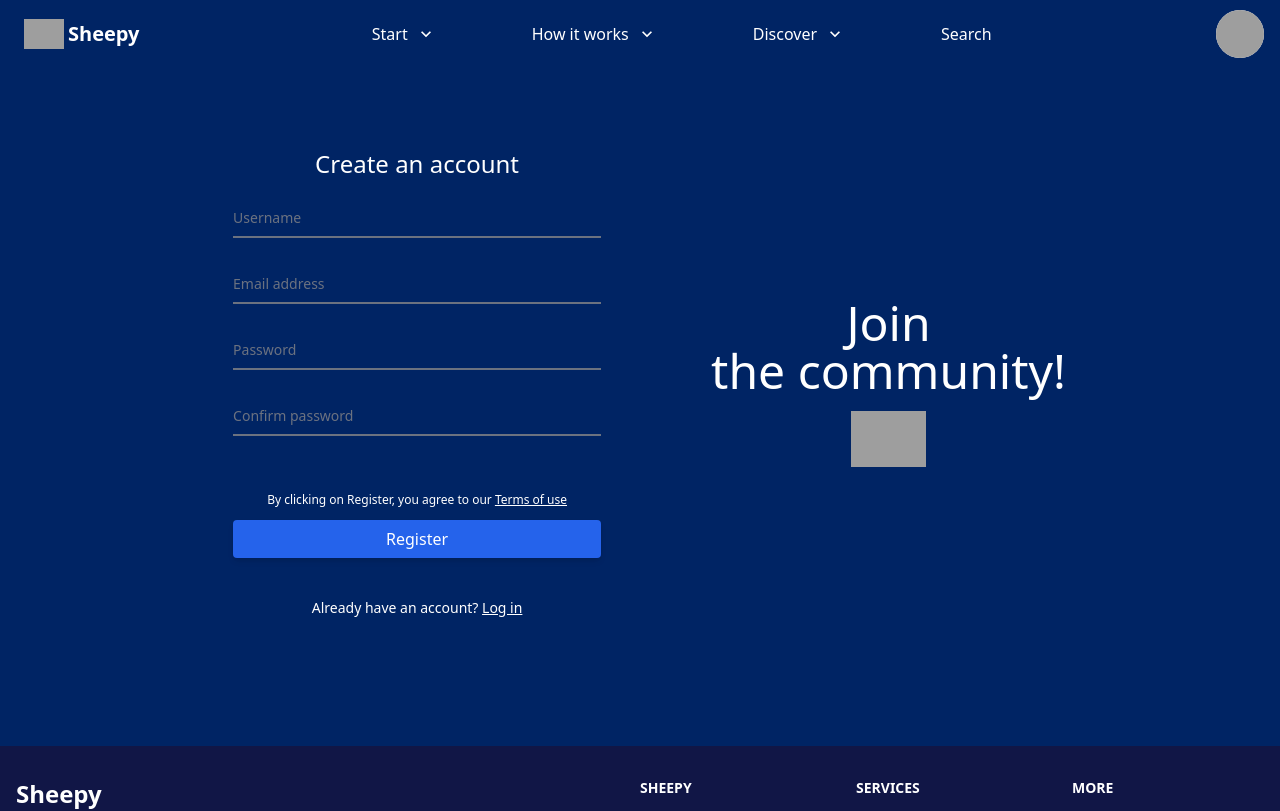
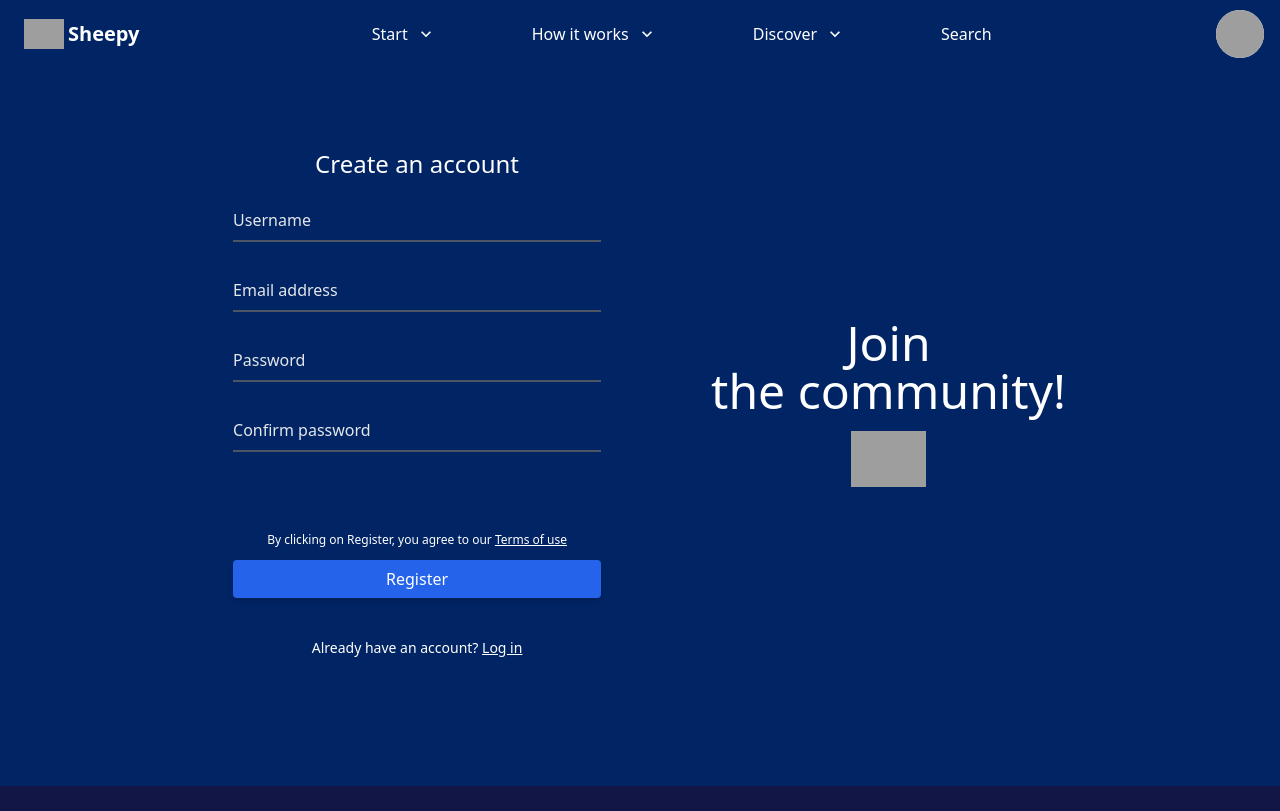
Before and after one commit to aiko-kami/sheepy, a Next.js app: page /sign-up in a window 1280 px wide. Shown: the top 811 px of the page. Built offline with nearby package versions, Linux system fonts and the light colour scheme; grey boxes are pictures that could not be loaded; a web font is replaced by a local one.

Commit message:
replaced input fields for login and sign-up

```diff
--- a/src/components/Auth/Login/LoginForm.jsx
+++ b/src/components/Auth/Login/LoginForm.jsx
@@ -1,17 +1,19 @@
 "use client";
 
 import { useState } from "react";
+import InputField from "@/components/Forms/InputField";
 
 const LoginForm = ({ setModalDisplay }) => {
 	const [formData, setFormData] = useState({
 		login: "",
 		password: "",
 	});
+	const { login, password } = formData;
+
 	const [loginError, setLoginError] = useState("");
 
 	const onChange = (e) => {
 		setLoginError("");
-
 		setFormData((prevState) => ({
 			...prevState,
 			[e.target.name]: e.target.value,
@@ -29,62 +31,28 @@ const LoginForm = ({ setModalDisplay }) => {
 		setModalDisplay(true);
 	};
 
-	const { login, password } = formData;
-
 	return (
 		<>
 			<h1 className="text-center text-2xl mb-4">Log in</h1>
 			<form onSubmit={handleSubmit}>
 				{/* Email input */}
-				<div className="relative z-0 mb-6 w-full group">
-					<input
-						type="text"
-						name="login"
-						id="login"
-						value={login}
-						onChange={onChange}
-						className="block py-2.5 px-0 w-full text-sm bg-transparent border-0 border-b-2 border-gray-500 appearance-none focus:outline-none focus:ring-0 focus:border-blue-600 peer"
-						placeholder=" "
-						required
-					/>
-					<label
-						htmlFor="login"
-						className="peer-focus:font-medium absolute text-sm text-gray-500 duration-300 transform -translate-y-6 scale-75 top-3 -z-10 origin-[0] peer-focus:left-0 peer-focus:text-blue-600 peer-placeholder-shown:scale-100 peer-placeholder-shown:translate-y-0 peer-focus:scale-75 peer-focus:-translate-y-6"
-					>
-						Email address or Username
-					</label>
+				<div className="mb-6">
+					<InputField inputName="login" inputType="text" label="Email address or Username" inputValue={login} onChange={onChange} />
 				</div>
+				<div className="mb-3">
+					<InputField inputName="password" inputType="text" label="Password" inputValue={password} onChange={onChange} />
+				</div>
+				<div className="flex justify-between mb-3 min-h-14">
+					{/* Error message (displayed only if an error) */}
+					<div>{loginError && <p className="text-xs text-red-600">{loginError}</p>}</div>
 
-				{/* Password input */}
-				<div className="relative z-0 mb-2 w-full group">
-					<input
-						type="password"
-						name="password"
-						id="password"
-						value={password}
-						onChange={onChange}
-						className="block py-2.5 px-0 w-full text-sm bg-transparent border-0 border-b-2 border-gray-500 appearance-none focus:outline-none focus:ring-0 focus:border-blue-600 peer"
-						placeholder=" "
-						required
-					/>
-					<label
-						htmlFor="password"
-						className="peer-focus:font-medium absolute text-sm text-gray-500 duration-300 transform -translate-y-6 scale-75 top-3 -z-10 origin-[0] peer-focus:left-0 peer-focus:text-blue-600 peer-placeholder-shown:scale-100 peer-placeholder-shown:translate-y-0 peer-focus:scale-75 peer-focus:-translate-y-6"
-					>
-						Password
-					</label>
+					{/* Forgot Password link */}
+					<div className="text-right ml-4">
+						<button type="button" className="text-blue-600 hover:text-blue-700 focus:text-blue-700 active:text-blue-800 duration-200 transition ease-in-out whitespace-nowrap" onClick={showModal}>
+							Forgot password?
+						</button>
+					</div>
 				</div>
-
-				{/* Error message (displayed only if an error) */}
-
-				{/* Forgot Password link */}
-				<div className="text-right mb-2">
-					<button type="button" className="text-blue-600 hover:text-blue-700 focus:text-blue-700 active:text-blue-800 duration-200 transition ease-in-out" onClick={showModal}>
-						Forgot password?
-					</button>
-				</div>
-				<div className="min-h-7 mb-3">{loginError && <p className="text-xs text-red-600">{loginError}</p>}</div>
-
 				{/* Sign in button (submit form) */}
 				<button
 					type="submit"
--- a/src/components/Auth/SignUp/SignUpForm.jsx
+++ b/src/components/Auth/SignUp/SignUpForm.jsx
@@ -1,6 +1,7 @@
 "use client";
 
 import { useState } from "react";
+import InputField from "@/components/Forms/InputField";
 
 const SignUpForm = ({ setModalDisplay }) => {
 	const [formData, setFormData] = useState({
@@ -13,10 +14,6 @@ const SignUpForm = ({ setModalDisplay }) => {
 
 	const [signupError, setSignupError] = useState("");
 	const [loading, setLoading] = useState(false);
-
-	const showModal = () => {
-		setModalDisplay(true);
-	};
 
 	const onChange = (e) => {
 		setSignupError("");
@@ -33,91 +30,37 @@ const SignUpForm = ({ setModalDisplay }) => {
 		console.log("Register inputs:", formData);
 	};
 
+	const showModal = () => {
+		setModalDisplay(true);
+	};
+
 	return (
 		<>
 			<h1 className="text-center text-2xl mb-4">Create an account</h1>
 			<form onSubmit={handleSubmit}>
 				<div>
 					{/* Username input */}
-					<div className="relative z-0 mb-6 w-full group">
-						<input
-							type="text"
-							name="username"
-							id="username"
-							value={username}
-							onChange={onChange}
-							className="block py-2.5 px-0 w-full text-sm bg-transparent border-0 border-b-2 border-gray-500 appearance-none focus:outline-none focus:ring-0 focus:border-blue-600 peer"
-							placeholder=" "
-							required
-						/>
-						<label
-							htmlFor="username"
-							className="peer-focus:font-medium absolute text-sm text-gray-500 dark:text-gray-400 duration-300 transform -translate-y-6 scale-75 top-3 -z-10 origin-[0] peer-focus:left-0 peer-focus:text-blue-600 peer-focus:dark:text-blue-500 peer-placeholder-shown:scale-100 peer-placeholder-shown:translate-y-0 peer-focus:scale-75 peer-focus:-translate-y-6"
-						>
-							Username
-						</label>
+					<div className="mb-6">
+						<InputField inputName="username" inputType="text" label="Username" inputValue={username} onChange={onChange} />
 					</div>
 
 					{/* Email input */}
-					<div className="relative z-0 mb-6 w-full group">
-						<input
-							type="email"
-							name="email"
-							id="email"
-							value={email}
-							onChange={onChange}
-							className="block py-2.5 px-0 w-full text-sm bg-transparent border-0 border-b-2 border-gray-500 appearance-none focus:outline-none focus:ring-0 focus:border-blue-600 peer"
-							placeholder=" "
-							required
-						/>
-						<label
-							htmlFor="email"
-							className="peer-focus:font-medium absolute text-sm text-gray-500 dark:text-gray-400 duration-300 transform -translate-y-6 scale-75 top-3 -z-10 origin-[0] peer-focus:left-0 peer-focus:text-blue-600 peer-focus:dark:text-blue-500 peer-placeholder-shown:scale-100 peer-placeholder-shown:translate-y-0 peer-focus:scale-75 peer-focus:-translate-y-6"
-						>
-							Email address
-						</label>
+					<div className="mb-6">
+						<InputField inputName="email" inputType="email" label="Email address" inputValue={email} onChange={onChange} />
 					</div>
 
 					{/* Password input */}
-					<div className="relative z-0 mb-6 w-full group">
-						<input
-							type="password"
-							name="password"
-							id="password"
-							value={password}
-							onChange={onChange}
-							className="block py-2.5 px-0 w-full text-sm bg-transparent border-0 border-b-2 border-gray-500 appearance-none focus:outline-none focus:ring-0 focus:border-blue-600 peer"
-							placeholder=" "
-							required
-						/>
-						<label
-							htmlFor="password"
-							className="peer-focus:font-medium absolute text-sm text-gray-500 dark:text-gray-400 duration-300 transform -translate-y-6 scale-75 top-3 -z-10 origin-[0] peer-focus:left-0 peer-focus:text-blue-600 peer-focus:dark:text-blue-500 peer-placeholder-shown:scale-100 peer-placeholder-shown:translate-y-0 peer-focus:scale-75 peer-focus:-translate-y-6"
-						>
-							Password
-						</label>
+					<div className="mb-6">
+						<InputField inputName="password" inputType="password" label="Password" inputValue={password} onChange={onChange} />
 					</div>
 
 					{/* Confirm password */}
-					<div className="relative z-0 mb-4 w-full group">
-						<input
-							type="password"
-							name="password2"
-							id="password2"
-							value={password2}
-							onChange={onChange}
-							className="block py-2.5 px-0 w-full text-sm bg-transparent border-0 border-b-2 border-gray-500 appearance-none focus:outline-none focus:ring-0 focus:border-blue-600 peer"
-							placeholder=" "
-							required
-						/>
-						<label
-							htmlFor="password2"
-							className="peer-focus:font-medium absolute text-sm text-gray-500 dark:text-gray-400 duration-300 transform -translate-y-6 scale-75 top-3 -z-10 origin-[0] peer-focus:left-0 peer-focus:text-blue-600 peer-focus:dark:text-blue-500 peer-placeholder-shown:scale-100 peer-placeholder-shown:translate-y-0 peer-focus:scale-75 peer-focus:-translate-y-6"
-						>
-							Confirm password
-						</label>
+					<div className="mb-3">
+						<InputField inputName="password2" inputType="password" label="Confirm password" inputValue={password2} onChange={onChange} />
 					</div>
-					<div className="min-h-7 mb-3">{signupError && <p className="text-xs text-red-600">{signupError}</p>}</div>
+
+					{/* Error message (displayed only if an error) */}
+					<div className="min-h-14 mb-3">{signupError && <p className="text-xs text-red-600">{signupError}</p>}</div>
 				</div>
 
 				{/* Terms and conditions link */}
--- a/src/components/Forms/InputField.jsx
+++ b/src/components/Forms/InputField.jsx
@@ -1,12 +1,12 @@
-const InputField = ({ inputName, inputType, label, inputValue, onChange, disabled = false, children }) => {
+const InputField = ({ inputName, inputType, inputValue, onChange, disabled = false, label, children }) => {
 	return (
 		<div className="relative z-0 w-full">
 			{/* icon on the left of the field */}
 			<div className="flex absolute inset-y-6 -left-11 items-center pl-3 pointer-events-none">{children}</div>
 			<input
-				type={inputType}
 				name={inputName}
 				id={inputName}
+				type={inputType}
 				value={inputValue}
 				onChange={onChange}
 				className={`block py-2.5 px-0 w-full bg-transparent border-0 border-b-2 border-gray-600 appearance-none focus:outline-none focus:ring-0 focus:border-blue-500 peer ${
```
